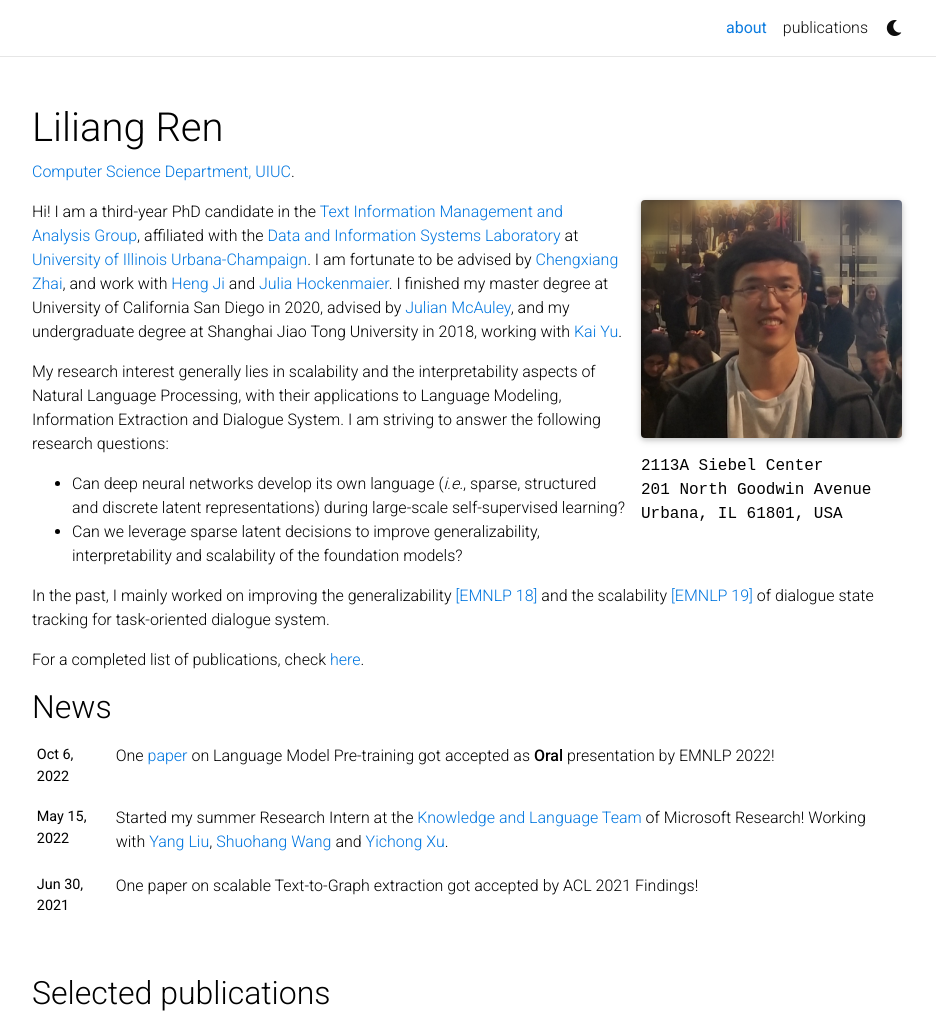
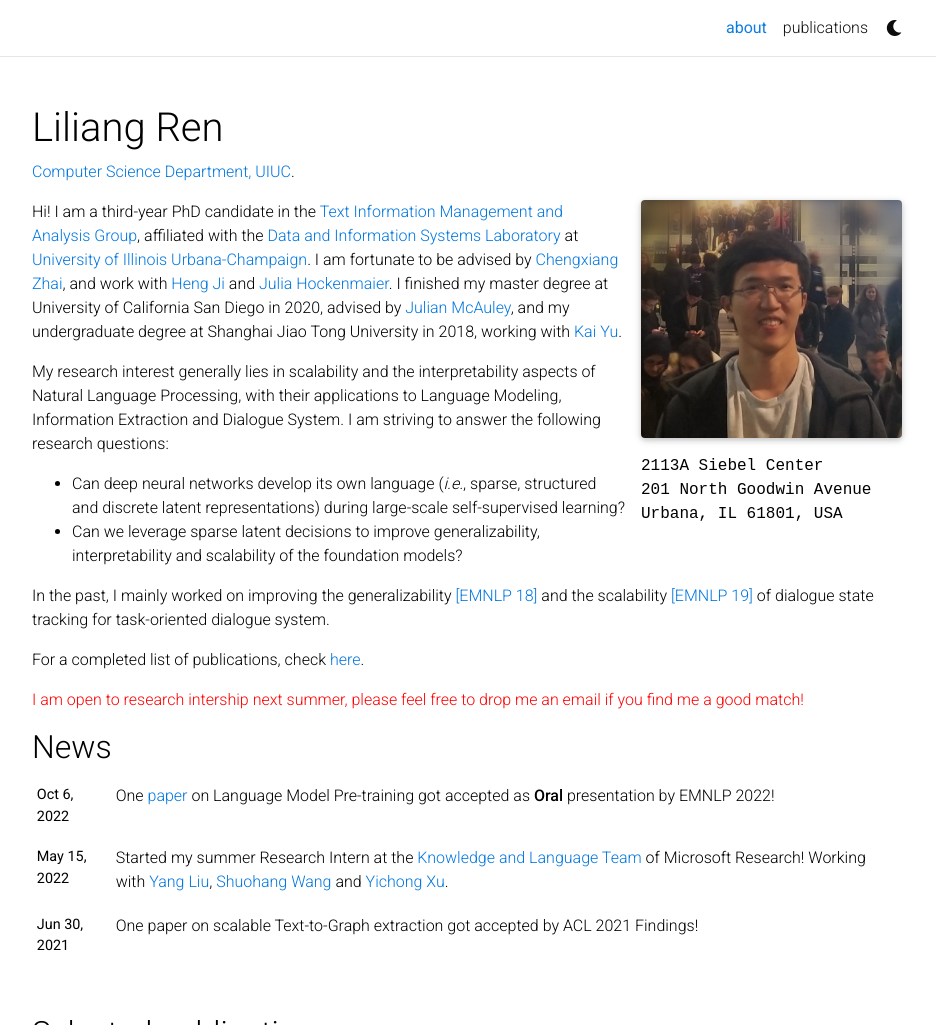
Before and after one commit to renll/renll.github.io, a Jekyll site: the page built from _pages/about.md, in a window 1280 px wide and 1335 px high, cut to the strip 0-1025 px from the top of the window. Shown: the whole strip, without its empty margins (173-1109 px from the left). Built offline with Jekyll 4.4.1, drawn with Linux system fonts in a browser that asks for light colours; full-size pictures stand in for the smaller copies a plugin makes; comment, search, counter and statistics services are not loaded; a style sheet for code colours, icons or effects is not loaded.

Commit message:
Update about.md

```diff
--- a/_pages/about.md
+++ b/_pages/about.md
@@ -27,3 +27,5 @@
 In the past, I mainly worked on improving the generalizability [[EMNLP 18]](https://arxiv.org/abs/1810.09587) and the scalability [[EMNLP 19]](https://arxiv.org/abs/1909.00754) of dialogue state tracking for task-oriented dialogue system.
 
 For a completed list of publications, check [here](/publications/).
+
+<span style="color:red"> I am open to research intership next summer, please feel free to drop me an email if you find me a good match! </span>
```
